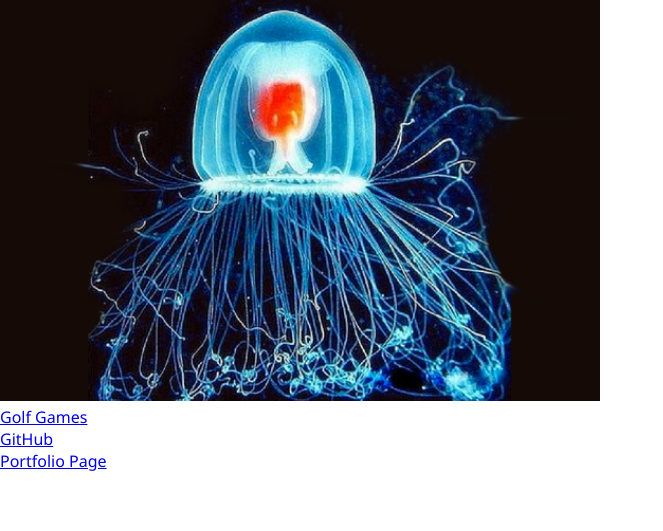
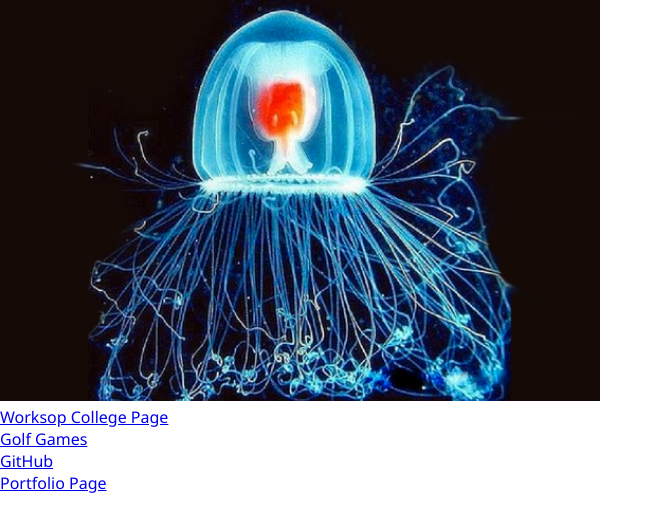
Before and after one commit to MoinJulian/School-Programming, a plain HTML site: page first-html/imortal-jellyfish.html in a window 1280 px wide. Shown: the part 49-580 px from the top of the page, without its empty margins (0-663 px from the left). Drawn offline with Linux system fonts and the light colour scheme.

Commit message:
Add Worksop college page

```diff
--- a/first-html/imortal-jellyfish.html
+++ b/first-html/imortal-jellyfish.html
@@ -14,6 +14,8 @@
       width="600px"
     />
     <br />
+    <a href="https://www.wsnl.co.uk/">Worksop College Page</a>
+    <br />
     <a href="https://golf.moinjulian.com">Golf Games</a>
     <br />
     <a href="https://github.com/moinjulian">GitHub</a>
```
